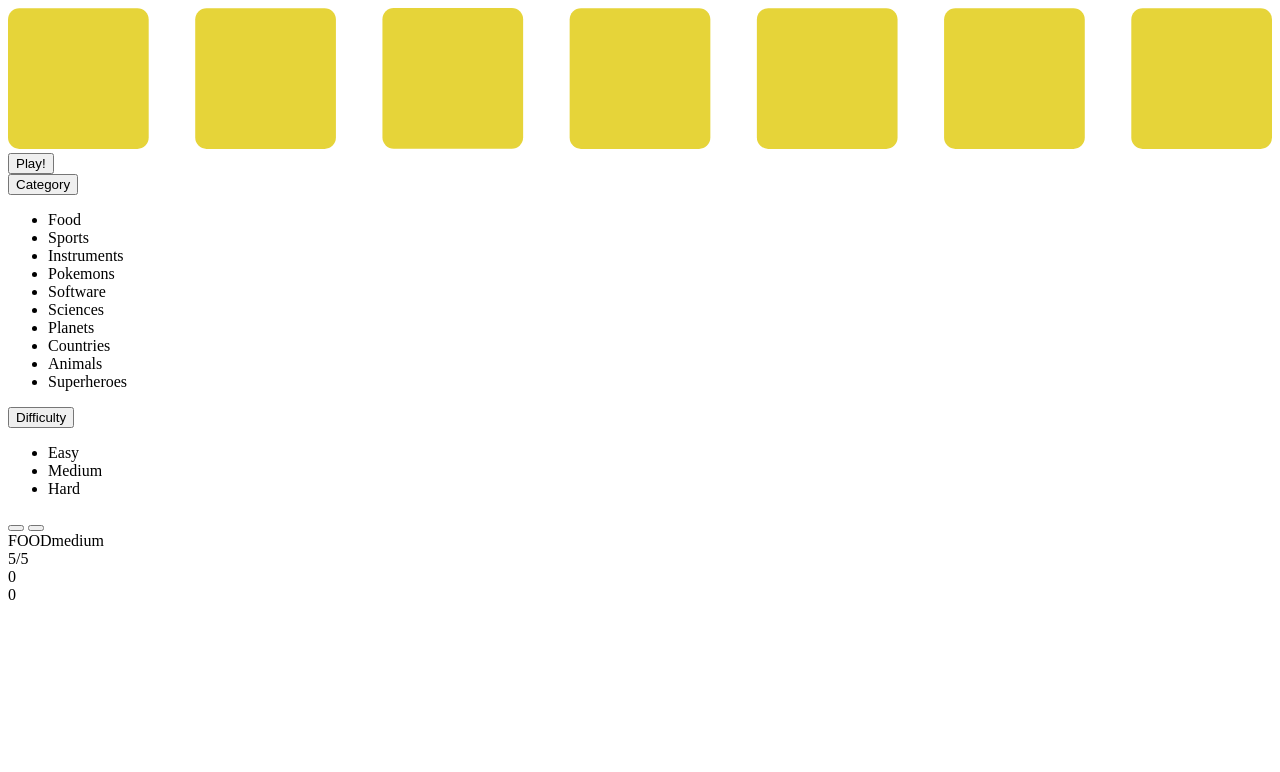
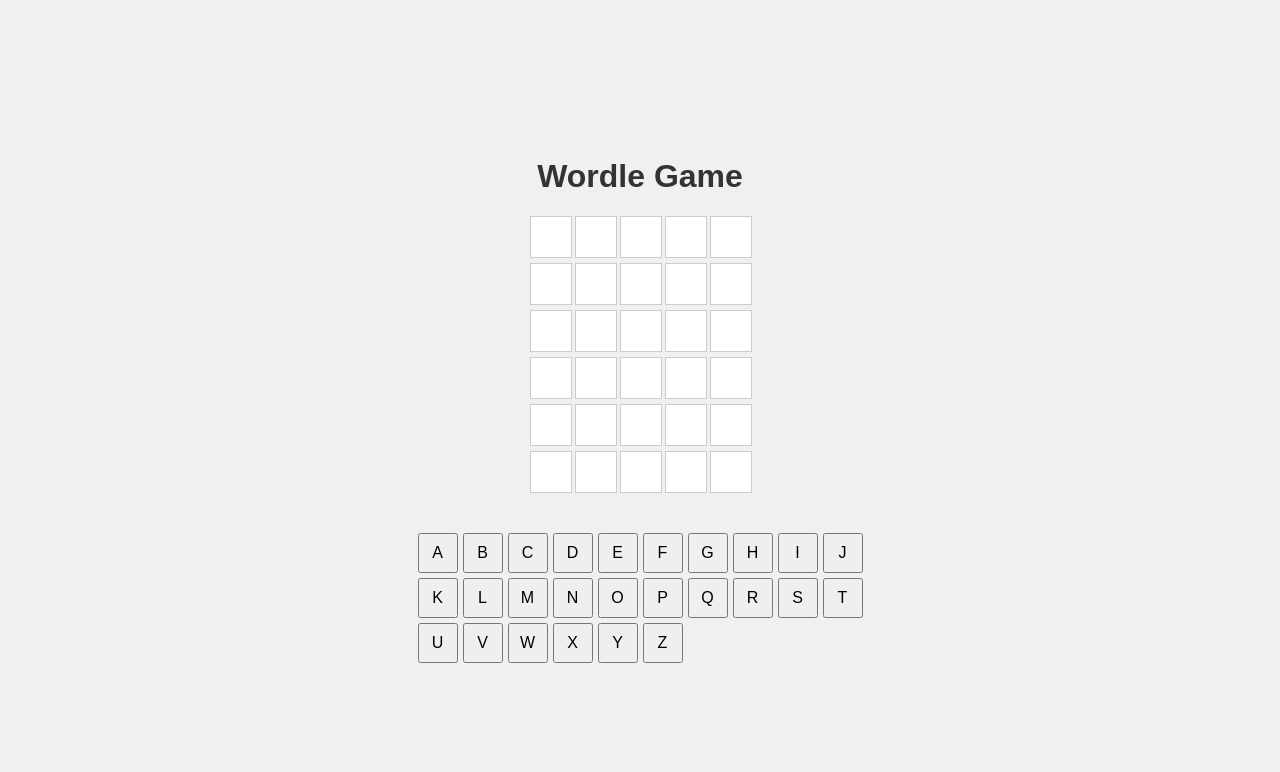
Before and after one commit to DaveBuilder/AppWebprorammierung, a plain HTML site: page index.html in a window 1280 px wide. Shown: the top 772 px of the page. Drawn offline with Linux system fonts and the light colour scheme; a script that the page names is missing.

Commit message:
Update index.html

```diff
--- a/index.html
+++ b/index.html
@@ -1,239 +1,195 @@
 <!DOCTYPE html>
 <html lang="en">
-	<head>
-		<meta charset="UTF-8" />
-		<meta name="viewport" content="width=device-width, initial-scale=1.0" />
-		<link rel="stylesheet" href="/css/main.css" />
-		<title>Hangman</title>
-	</head>
-	<body>
-		<div class="loading-screen">
-			<svg class="loading-svg" viewBox="0 0 121.46 13.54">
-				<path
-					id="segL"
-					class="loading-seg"
-					d="M11,9.82v2.93H2.66V.82H6.32v9Z"
-					transform="translate(0 0.02)"
-					fill="#520ca1"
-				/>
-				<path
-					id="segO"
-					class="loading-seg"
-					d="M25.05,13.3A5.4,5.4,0,0,1,21,11.63a6.19,6.19,0,0,1-1.59-4.46,6.48,6.48,0,0,1,1.52-4.42A5.28,5.28,0,0,1,25.08,1a5.34,5.34,0,0,1,4.06,1.64A6.06,6.06,0,0,1,30.71,7a6.44,6.44,0,0,1-1.58,4.55A5.3,5.3,0,0,1,25.05,13.3Zm0-2.71a1.38,1.38,0,0,0,1.33-.81,7.34,7.34,0,0,0,.41-3c0-2.07-.56-3.11-1.67-3.11S23.3,4.9,23.3,7.26,23.88,10.59,25,10.59Z"
-					transform="translate(0 0.02)"
-					fill="#520ca1"
-				/>
-				<path
-					id="segA"
-					class="loading-seg"
-					d="M44.65,12.71,44,10.36H40.78l-.71,2.35h-3L40.78.79h3.86l3.74,11.92Zm-3.25-5h1.93l-1-3.46Z"
-					transform="translate(0 0.02)"
-					fill="#520ca1"
-				/>
-				<path
-					id="segD"
-					class="loading-seg"
-					d="M56.1,12.73V.81h4.61a5.52,5.52,0,0,1,4.5,1.78A6.2,6.2,0,0,1,66.7,6.71a6,6,0,0,1-1.6,4.35,5.51,5.51,0,0,1-4.16,1.67ZM59.76,10h1a1.85,1.85,0,0,0,1.54-.89,4.1,4.1,0,0,0,.62-2.4,4.33,4.33,0,0,0-.55-2.24,1.77,1.77,0,0,0-1.61-1h-1Z"
-					transform="translate(0 0.02)"
-					fill="#520ca1"
-				/>
-				<path
-					id="segI"
-					class="loading-seg"
-					d="M80.55.79V12.71H76.89V.79Z"
-					transform="translate(0 0.02)"
-					fill="#520ca1"
-				/>
-				<path
-					id="segN"
-					class="loading-seg"
-					d="M101.81,13.3h-3L95.56,8a21.29,21.29,0,0,1-1.27-2.46,7.92,7.92,0,0,1,.29,1.95V13.3h-3V1.37h3.46l2.78,4.37A17.88,17.88,0,0,1,99.11,8a17,17,0,0,1-.28-3.13V1.37h3Z"
-					transform="translate(0 0.02)"
-					fill="#520ca1"
-				/>
-				<path
-					id="segG"
-					class="loading-seg"
-					d="M119,6.43v6.68h-1.8a6.54,6.54,0,0,0-.48-1.25,3.88,3.88,0,0,1-3.28,1.44,4.93,4.93,0,0,1-3.79-1.61,6.21,6.21,0,0,1-1.49-4.37,7,7,0,0,1,1.44-4.49A5.1,5.1,0,0,1,113.91,1a5.2,5.2,0,0,1,3.43,1.08A5.11,5.11,0,0,1,119,5.16l-3.55.35c-.18-1.24-.72-1.86-1.63-1.86-1.2,0-1.8,1.15-1.8,3.43a4.48,4.48,0,0,0,.57,2.73,1.8,1.8,0,0,0,1.4.66,1.67,1.67,0,0,0,1.13-.41,1.4,1.4,0,0,0,.48-1.1h-2V6.43Z"
-					transform="translate(0 0.02)"
-					fill="#520ca1"
-				/>
-				<rect
-					id="covL"
-					class="loading-cover"
-					y="0.02"
-					width="13.52"
-					height="13.52"
-					rx="1.09"
-					fill="#e6d439"
-				/>
-				<rect
-					id="covO"
-					class="loading-cover"
-					x="17.99"
-					y="0.02"
-					width="13.52"
-					height="13.52"
-					rx="1.09"
-					fill="#e6d439"
-				/>
-				<rect
-					id="covA"
-					class="loading-cover"
-					x="35.98"
-					width="13.52"
-					height="13.52"
-					rx="1.09"
-					fill="#e6d439"
-				/>
-				<rect
-					id="covD"
-					class="loading-cover"
-					x="53.97"
-					y="0.02"
-					width="13.52"
-					height="13.52"
-					rx="1.09"
-					fill="#e6d439"
-				/>
-				<rect
-					id="covI"
-					class="loading-cover"
-					x="71.96"
-					y="0.02"
-					width="13.52"
-					height="13.52"
-					rx="1.09"
-					fill="#e6d439"
-				/>
-				<rect
-					id="covN"
-					class="loading-cover"
-					x="89.95"
-					y="0.02"
-					width="13.52"
-					height="13.52"
-					rx="1.09"
-					fill="#e6d439"
-				/>
-				<rect
-					id="covG"
-					class="loading-cover"
-					x="107.94"
-					y="0.02"
-					width="13.52"
-					height="13.52"
-					rx="1.09"
-					fill="#e6d439"
-				/>
-			</svg>
-		</div>
-		<section class="modal">
-			<div class="modal-content drop-down">
-				<div class="menu-container">
-					<button class="menu-button start-game">Play!</button>
-					<div class="category-list">
-						<button class="menu-button category-button">Category</button>
-						<ul class="list closed-list">
-							<li>Food</li>
-							<li>Sports</li>
-							<li>Instruments</li>
-							<li>Pokemons</li>
-							<li>Software</li>
-							<li>Sciences</li>
-							<li>Planets</li>
-							<li>Countries</li>
-							<li>Animals</li>
-							<li>Superheroes</li>
-						</ul>
-					</div>
-					<div class="difficulty-list">
-						<button class="menu-button difficulty-button">Difficulty</button>
-						<ul class="list closed-list">
-							<li>Easy</li>
-							<li>Medium</li>
-							<li>Hard</li>
-						</ul>
-					</div>
-				</div>
-			</div>
-		</section>
-		<main class="main-content blur-in">
-			<nav class="nav-bar">
-				<div class="home-container">
-					<button class="home-button"></button>
-					<button class="sound-button"></button>
-				</div>
-				<div class="category"><span>FOOD</span><span>medium</span></div>
-				<div class="score-container">
-					<div class="guesses-left"><span>5/5</span></div>
-					<div class="score"><span>0</span></div>
-					<div class="best-score"><span>0</span></div>
-				</div>
-			</nav>
-			<section class="bg-container" id="scene">
-				<div class="mountains" data-depth="0.06"></div>
-				<div class="city" data-depth="0.1"></div>
-				<div class="hill-middle" data-depth="0.2"></div>
-				<div class="hill-left" data-depth="0.3"></div>
-				<div class="hill-right" data-depth="0.6">
-					<div class="gallows-container">
-						<canvas></canvas>
-					</div>
-				</div>
-			</section>
-			<footer>
-				<ul class="word-container"></ul>
-				<div class="alpha-container"></div>
-			</footer>
-			<svg id="nextIcon" class="next-icon" viewBox="0 0 185.23 338.95">
-				<g class="small" opacity="0.25">
-					<polygon
-						points="83.99 303.05 21.7 303.05 101.23 172.18 21.02 35.9 83.99 35.9 167.62 169.47 83.99 303.05"
-					/>
-				</g>
-				<g class="big">
-					<polygon
-						points="84.21 338.95 0 338.95 100.8 172.18 0 0 84.21 0 185.23 169.47 84.21 338.95"
-					/>
-				</g>
-			</svg>
-		</main>
-		<section class="gameover-modal">
-			<div class="gameover-box">
-				<div class="gameover-content">
-					<h1 class="text">GAME OVER</h1>
-					<div class="gameover-data">
-						<div class="score-cont">
-							<span>Score:</span>
-							<span class="score">0</span>
-						</div>
-						<div class="best-score-cont">
-							<span>Best score:</span>
-							<span class="best-score">0</span>
-						</div>
-					</div>
-					<div class="buttons">
-						<button class="main-menu"></button>
-						<button class="play-again"></button>
-					</div>
-				</div>
-			</div>
-		</section>
-		<script
-			defer
-			src="https://code.createjs.com/1.0.0/preloadjs.min.js"
-		></script>
-		<script
-			defer
-			src="https://s3-us-west-2.amazonaws.com/s.cdpn.io/16327/gsap-latest-beta.min.js"
-		></script>
-		<script defer src="/scripts/loader.js"></script>
-		<script
-			defer
-			src="https://cdnjs.cloudflare.com/ajax/libs/parallax/3.1.0/parallax.min.js"
-		></script>
-		<script defer src="/scripts/rope.js"></script>
-		<script defer src="/scripts/main.js"></script>
-	</body>
+<head>
+    <meta charset="UTF-8">
+    <meta name="viewport" content="width=device-width, initial-scale=1.0">
+    <title>Wordle Game</title>
+    <link rel="manifest" href="manifest.json">
+    <style>
+        body {
+            font-family: Arial, sans-serif;
+            display: flex;
+            flex-direction: column;
+            align-items: center;
+            justify-content: center;
+            height: 100vh;
+            margin: 0;
+            background-color: #f0f0f0;
+        }
+        h1 {
+            color: #333;
+        }
+        #game-board {
+            display: grid;
+            grid-template-columns: repeat(5, 40px);
+            gap: 5px;
+            margin-bottom: 20px;
+        }
+        .tile {
+            width: 40px;
+            height: 40px;
+            border: 1px solid #ccc;
+            display: flex;
+            align-items: center;
+            justify-content: center;
+            font-size: 1.5em;
+            background-color: white;
+        }
+        .correct {
+            background-color: green;
+            color: white;
+        }
+        .present {
+            background-color: yellow;
+            color: black;
+        }
+        .absent {
+            background-color: gray;
+            color: white;
+        }
+        .keyboard {
+            display: grid;
+            grid-template-columns: repeat(10, 40px);
+            gap: 5px;
+            margin-top: 20px;
+        }
+        .keyboard button {
+            width: 40px;
+            height: 40px;
+            font-size: 1em;
+            cursor: pointer;
+        }
+    </style>
+</head>
+<body>
+    <h1>Wordle Game</h1>
+    <div id="game-board"></div>
+    <div class="keyboard">
+        <button>A</button>
+        <button>B</button>
+        <button>C</button>
+        <button>D</button>
+        <button>E</button>
+        <button>F</button>
+        <button>G</button>
+        <button>H</button>
+        <button>I</button>
+        <button>J</button>
+        <button>K</button>
+        <button>L</button>
+        <button>M</button>
+        <button>N</button>
+        <button>O</button>
+        <button>P</button>
+        <button>Q</button>
+        <button>R</button>
+        <button>S</button>
+        <button>T</button>
+        <button>U</button>
+        <button>V</button>
+        <button>W</button>
+        <button>X</button>
+        <button>Y</button>
+        <button>Z</button>
+    </div>
+    <script>
+        const words = ['apple', 'bread', 'crane', 'drape', 'eagle']; // You can expand this word list
+        const selectedWord = words[Math.floor(Math.random() * words.length)].toUpperCase();
+        const gameBoard = document.getElementById('game-board');
+        const keyboardButtons = document.querySelectorAll('.keyboard button');
+
+        let currentRow = 0;
+        let currentTile = 0;
+        const rows = 6;
+        const cols = 5;
+
+        function createBoard() {
+            for (let i = 0; i < rows * cols; i++) {
+                const tile = document.createElement('div');
+                tile.classList.add('tile');
+                gameBoard.appendChild(tile);
+            }
+        }
+
+        function getCurrentRowTiles() {
+            return [...gameBoard.children].slice(currentRow * cols, (currentRow + 1) * cols);
+        }
+
+        function updateTileStatus() {
+            const currentTiles = getCurrentRowTiles();
+            const guess = currentTiles.map(tile => tile.textContent).join('');
+
+            for (let i = 0; i < cols; i++) {
+                if (guess[i] === selectedWord[i]) {
+                    currentTiles[i].classList.add('correct');
+                } else if (selectedWord.includes(guess[i])) {
+                    currentTiles[i].classList.add('present');
+                } else {
+                    currentTiles[i].classList.add('absent');
+                }
+            }
+
+            if (guess === selectedWord) {
+                alert('Congratulations! You guessed the word!');
+                resetGame();
+            } else if (currentRow === rows - 1) {
+                alert('Game Over! The word was: ' + selectedWord);
+                resetGame();
+            } else {
+                currentRow++;
+                currentTile = 0;
+            }
+        }
+
+        function handleKeyClick(letter) {
+            const currentTiles = getCurrentRowTiles();
+            if (currentTile < cols) {
+                currentTiles[currentTile].textContent = letter;
+                currentTile++;
+            }
+        }
+
+        function handleEnter() {
+            if (currentTile === cols) {
+                updateTileStatus();
+            } else {
+                alert('Please fill all the tiles.');
+            }
+        }
+
+        function handleDelete() {
+            if (currentTile > 0) {
+                currentTile--;
+                const currentTiles = getCurrentRowTiles();
+                currentTiles[currentTile].textContent = '';
+            }
+        }
+
+        function resetGame() {
+            currentRow = 0;
+            currentTile = 0;
+            gameBoard.innerHTML = '';
+            createBoard();
+        }
+
+        keyboardButtons.forEach(button => {
+            button.addEventListener('click', () => {
+                const letter = button.textContent;
+                handleKeyClick(letter);
+            });
+        });
+
+        document.addEventListener('keydown', (e) => {
+            if (e.key === 'Enter') {
+                handleEnter();
+            } else if (e.key === 'Backspace') {
+                handleDelete();
+            } else if (/^[a-zA-Z]$/.test(e.key)) {
+                handleKeyClick(e.key.toUpperCase());
+            }
+        });
+
+        createBoard();
+    </script>
+</body>
 </html>
```
